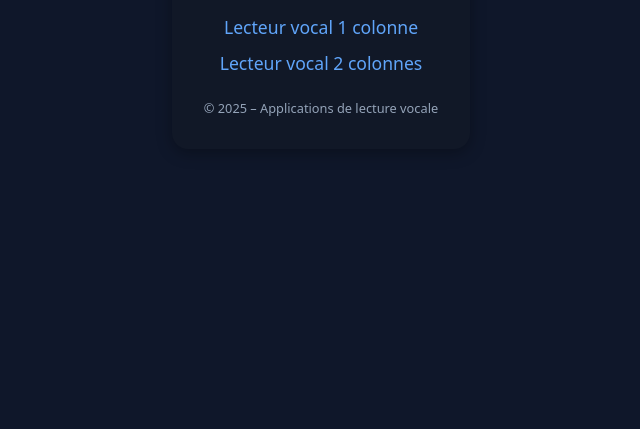
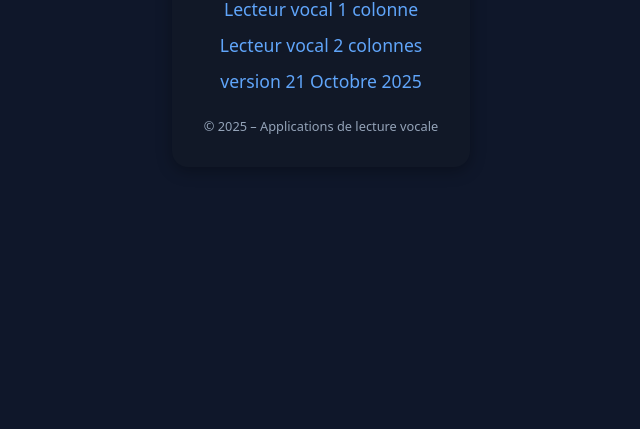
Before and after one commit to sandrine-crypto/Dicter, a plain HTML site: page index.html in a window 1280 px wide. Shown: the part 371-800 px from the top of the page, without its empty margins (319-959 px from the left). Drawn offline with Linux system fonts and the light colour scheme.

Commit message:
Update index.html

```diff
--- a/index.html
+++ b/index.html
@@ -54,6 +54,7 @@
     <ul>
       <li><a href="lecteur_vocal2.html">Lecteur vocal 1 colonne</a></li>
       <li><a href="lecteur_vocal_V2.html">Lecteur vocal 2 colonnes</a></li>
+      <li><a href="lecteur_vocal_V3.html">version 21 Octobre 2025</a></li>
     </ul>
     <footer>© 2025 – Applications de lecture vocale</footer>
   </main>
```
